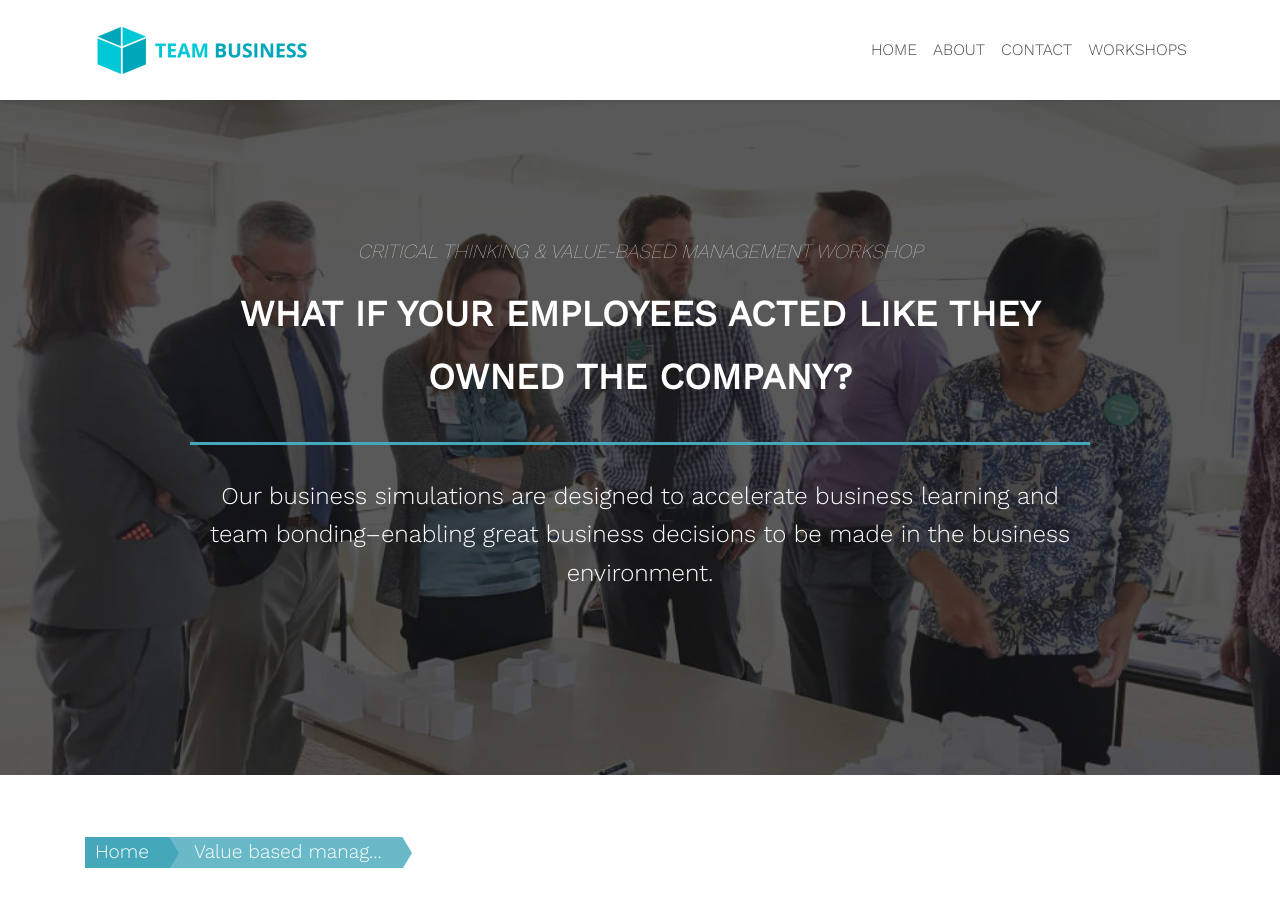
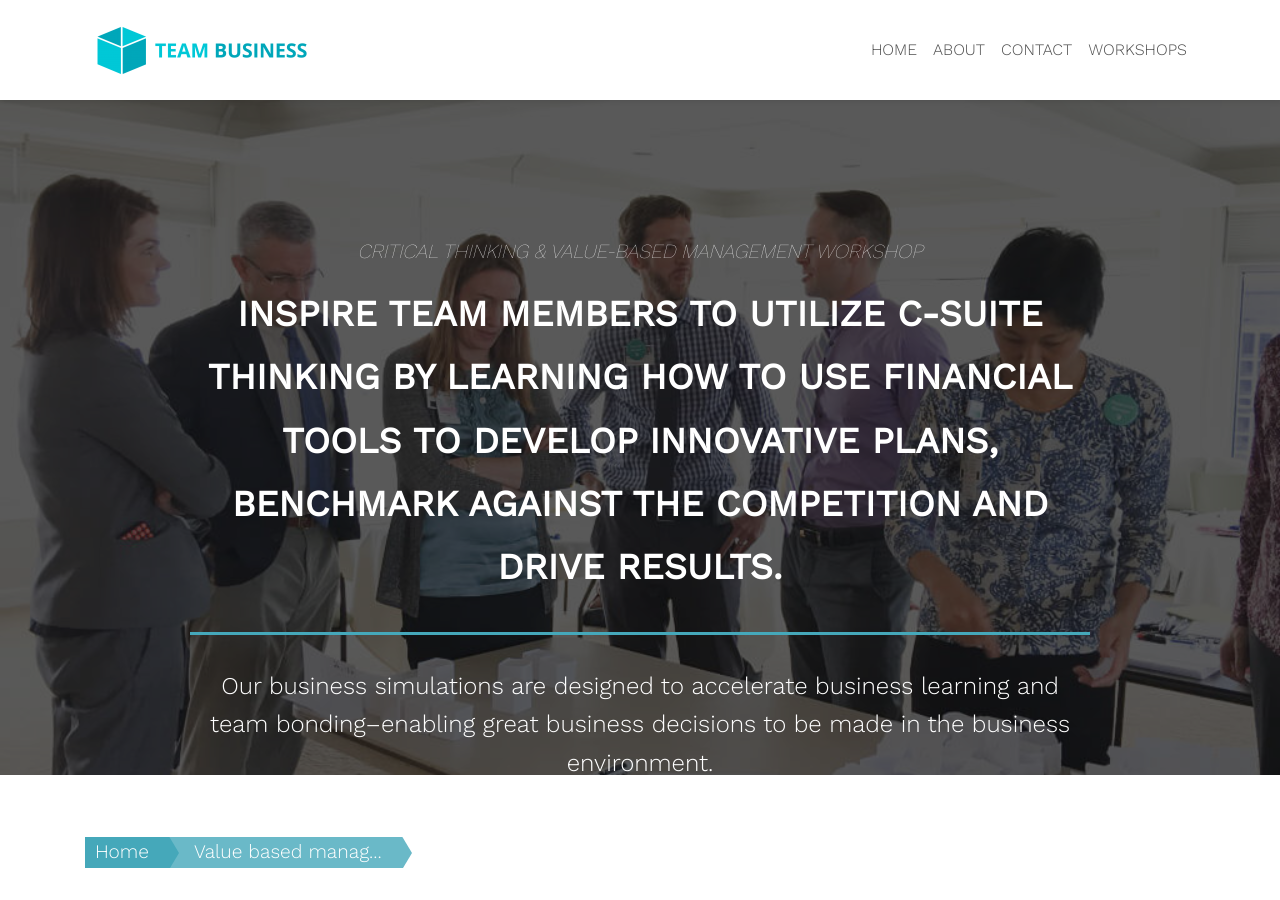
Before and after one commit to zac-heisey/team-business, a Jekyll site: the page built from _pages/value-based-management_workshop.md, in a window 1280 px wide and 900 px high. Built offline with Jekyll 4.4.1, drawn with Linux system fonts in a browser that asks for light colours; nearby versions of some CDN libraries; some of the changed text lies outside the part shown.

Commit message:
Update from Forestry.io Lara Azzam updated _pages/value-based-management_workshop.md

```diff
--- a/_pages/value-based-management_workshop.md
+++ b/_pages/value-based-management_workshop.md
@@ -4,15 +4,14 @@ title: Critical Thinking & Value-Based Decision Making
 permalink: "/value-based-management_workshop/"
 description: ''
 section-title: CRITICAL THINKING & VALUE-BASED MANAGEMENT WORKSHOP
-intro-1: What If Your Employees Acted Like They Owned the Company?
+intro-1: Inspire team members to utilize C-Suite thinking by learning how to use financial
+  tools to develop innovative plans, benchmark against the competition and drive results.
 intro-2: Our business simulations are designed to accelerate business learning and
   team bonding–enabling great business decisions to be made in the business environment.
 header-image: "/assets/images/accounting-workshop.jpg"
 
 ---
 ## CRITICAL THINKING & VALUE-BASED DECISION MAKING
-
-Inspire team members to utilize C-Suite thinking by learning how to use financial tools to develop innovative plans, benchmark against the competition and drive results.
 
 In **VBM IN ACTION** (Value Based Management) participants will have the opportunity to analyze how businesses work – and how to use VBM modeling to optimize business success.
 
```
